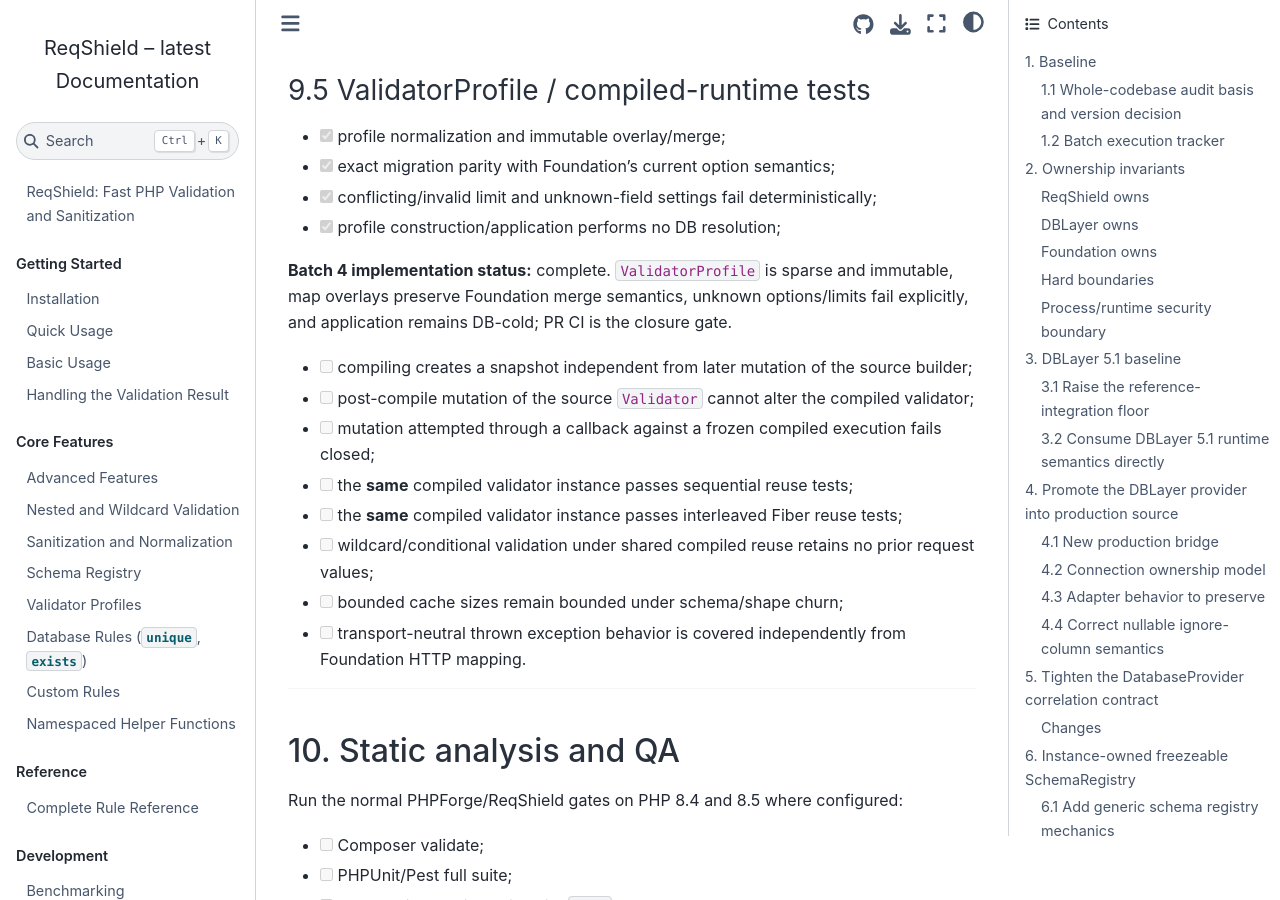
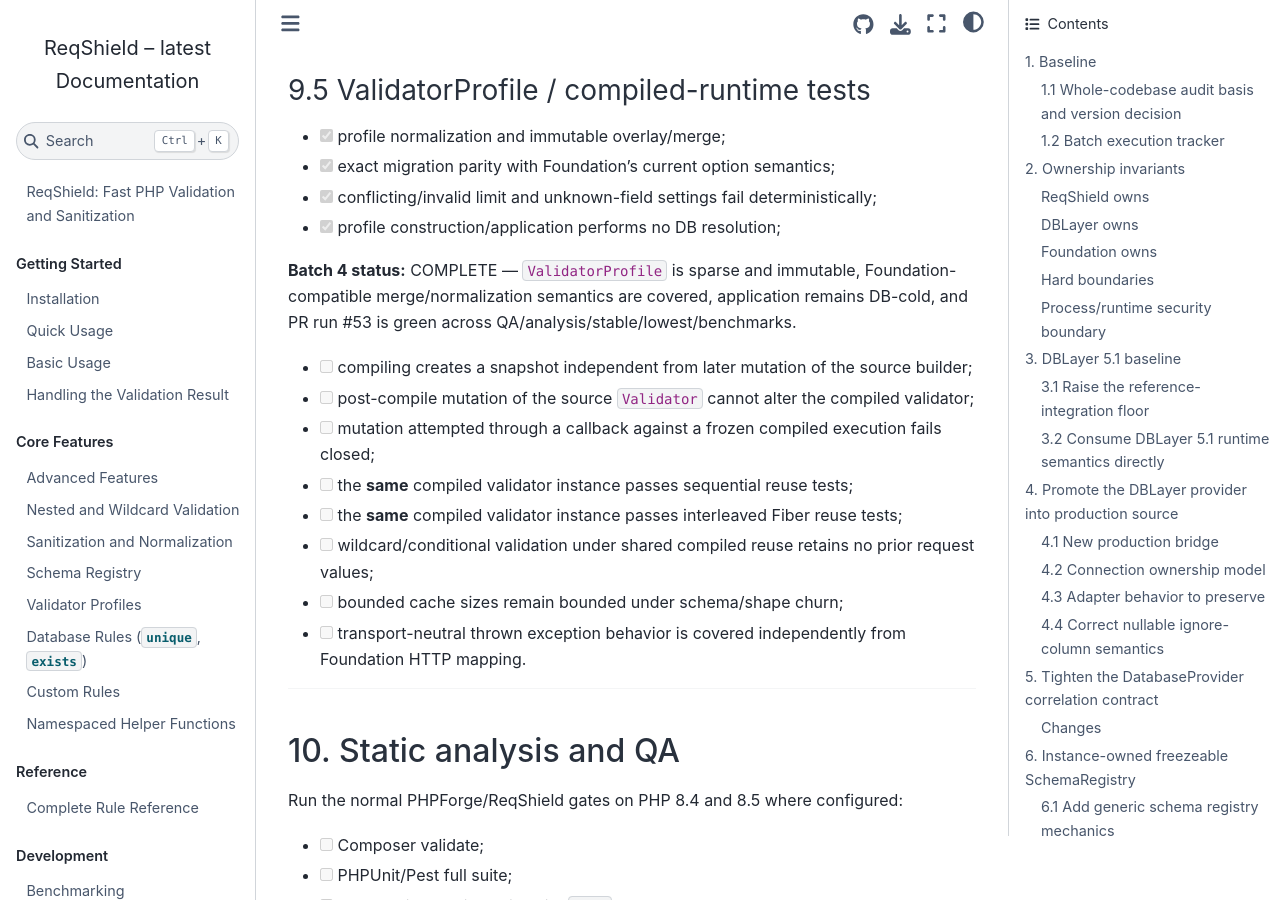
Before and after one commit to infocyph/ReqShield, a Sphinx documentation site: the page built from docs/plans/reqshield-3.2-foundation-26.7-development-plan.md, in a window 1280 px wide and 900 px high, scrolled down 18482 px. Built offline with Sphinx 7.4.7 and the Sphinx Book theme 1.1.4, drawn with Linux system fonts in a browser that asks for light colours; some of the changed text lies outside the part shown.

Commit message:
docs: close Batch 4 after green QA

```diff
--- a/docs/plans/reqshield-3.2-foundation-26.7-development-plan.md
+++ b/docs/plans/reqshield-3.2-foundation-26.7-development-plan.md
@@ -45,7 +45,7 @@
 | 1 | Baseline + DBLayer 5.1 floor + integer correlation contract | **complete — PR run #43 green** |
 | 2 | Production native DBLayer 5.1 provider + resolver lifetime + DB regression matrix | **complete — PR run #48 green** |
 | 3 | Instance-owned freezeable `SchemaRegistry` + static-fragment compatibility boundary | **complete — PR run #48 green** |
-| 4 | Immutable `ValidatorProfile` + Foundation profile-parity semantics | **implementation complete / QA pending** |
+| 4 | Immutable `ValidatorProfile` + Foundation profile-parity semantics | **complete — PR run #53 green** |
 | 5 | Frozen/reentrant `CompiledValidator` + cache/state isolation | **next** |
 | 6 | Transport-neutral exception cleanup + Pathwise 4.1 / Runwire trust-boundary closure | open |
 | 7 | Documentation + benchmarks + PHP 8.4/8.5 stable/lowest QA + ReqShield 3.2 release gate | open |
@@ -542,7 +542,7 @@
 - [X] conflicting/invalid limit and unknown-field settings fail deterministically;
 - [X] profile construction/application performs no DB resolution;
 
-**Batch 4 implementation status:** complete. `ValidatorProfile` is sparse and immutable, map overlays preserve Foundation merge semantics, unknown options/limits fail explicitly, and application remains DB-cold; PR CI is the closure gate.
+**Batch 4 status:** COMPLETE — `ValidatorProfile` is sparse and immutable, Foundation-compatible merge/normalization semantics are covered, application remains DB-cold, and PR run #53 is green across QA/analysis/stable/lowest/benchmarks.
 
 - [ ] compiling creates a snapshot independent from later mutation of the source builder;
 - [ ] post-compile mutation of the source `Validator` cannot alter the compiled validator;
@@ -763,7 +763,7 @@
 1. **Batch 1 — COMPLETE:** DBLayer `^5.1` floor, integer correlation contract and release-gate cleanup are green in PR run #43.
 2. **Batch 2 — COMPLETE:** native DBLayer 5.1 bridge and production regression matrix are green in PR run #48.
 3. **Batch 3 — COMPLETE:** instance-owned frozen `SchemaRegistry`, rule snapshot isolation and persistent/Fiber coverage are green in PR run #48.
-4. **Batch 4 — implementation complete / QA pending:** immutable sparse `ValidatorProfile`, Foundation-compatible normalization/overlay semantics, DTO/messages/limits/DB-cold tests and documentation are implemented.
+4. **Batch 4 — COMPLETE:** immutable sparse `ValidatorProfile`, Foundation-compatible normalization/overlay semantics, DTO/messages/limits/DB-cold tests and documentation are green in PR run #53.
 5. **Batch 5:** rework `CompiledValidator` into a frozen execution snapshot; close same-instance sequential/Fiber reentrancy; classify/audit bounded caches.
 6. **Batch 6:** remove automatic HTTP-422 exception-code ownership and lock/document the Pathwise 4.1 + Runwire trust boundaries with drift-prevention tests.
 7. **Batch 7:** complete docs/benchmarks, run PHP 8.4/8.5 stable + lowest QA/static-analysis gates, and close the ReqShield 3.2 release gate.
```
